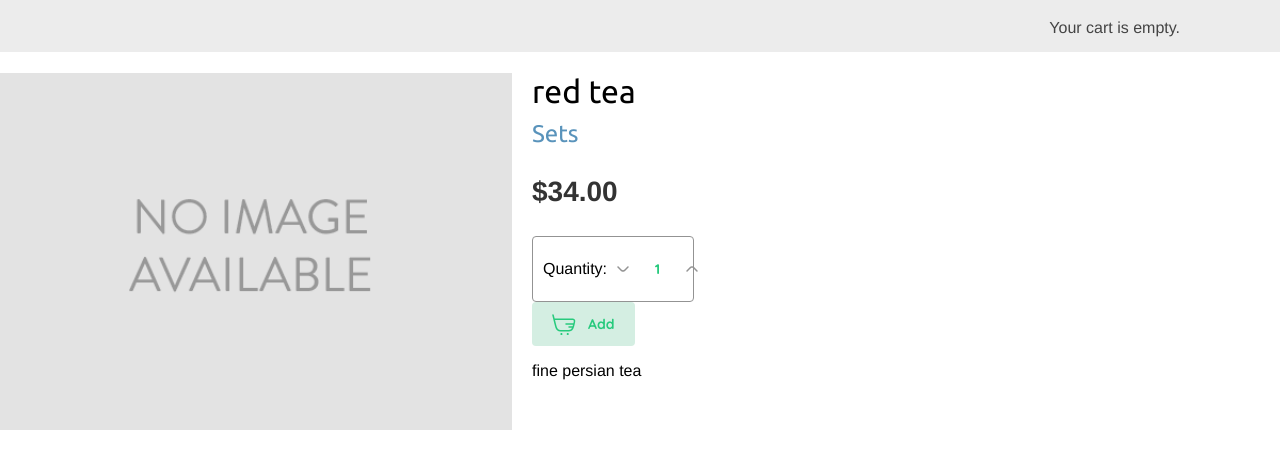
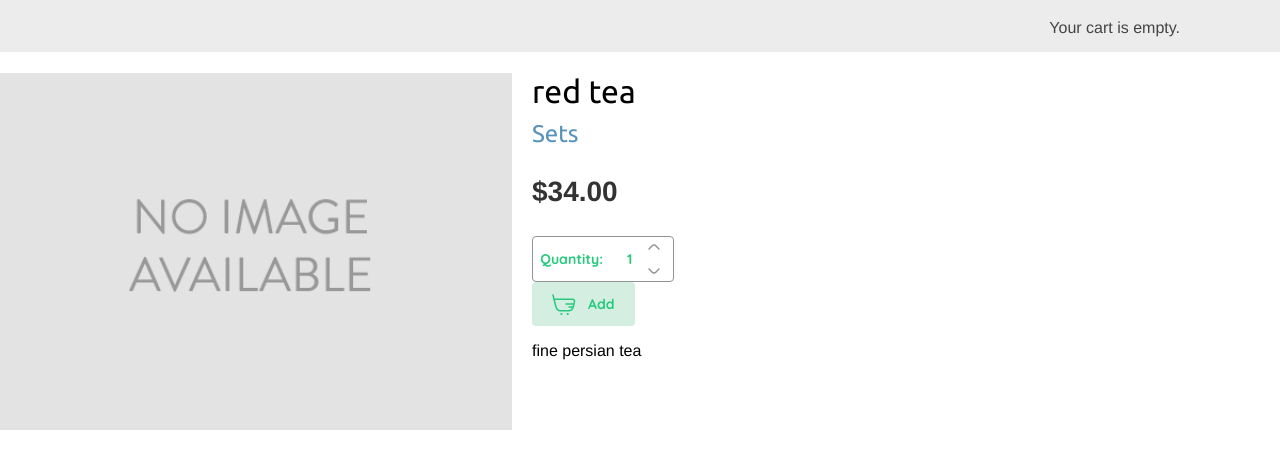
Before and after one commit to WolfExpert/DjangoMyShop, a Django app: a page that uses shop/templates/shop/product/detail.html in a window 1280 px wide. Shown: the part 290-759 px from the top of the page. Run offline with Django 5.2, Linux system fonts and the light colour scheme; data comes from the database, SQL or seed files in the repository; both versions use the stored data as it was after the commit.

Commit message:
general html-css improved

```diff
--- a/shop/static/css/base.css
+++ b/shop/static/css/base.css
@@ -1260,3 +1260,145 @@ nav ul li ul li:hover>a {
         flex-grow: 0;
     }
 }
+
+
+@media (max-width: 500px) {
+    .site-nav {
+        align-items: center;
+        flex: none;
+        order: 1;
+        flex-grow: 0;
+        gap: 0;
+        grid-gap: 0;
+        width: 300px;
+        margin: 0;
+        padding: 0;
+    }
+
+    nav {
+        display: flex;
+        justify-content: space-between;
+        align-items: center;
+        background-color: #fff;
+        color: #000;
+        padding-top: 0px;
+        padding-bottom: 0px;
+        grid-gap: 0;
+        width: 300px;
+        margin: 0;
+        padding: 0;
+    }
+
+    nav ul {
+        display: flex;
+        list-style: none;
+        justify-content: center;
+        flex-direction: row;
+        align-items: center;
+        padding: 0px;
+        width: 290px;
+        height: 10px;
+        grid-gap: 10px;
+        flex: none;
+        order: 1;
+        flex-grow: 0;
+    }
+
+    nav ul li {
+        position: relative;
+        display: flex;
+        flex-direction: row;
+        align-items: center;
+        padding: 0px;
+        margin: 0;
+    }
+
+    nav ul li a {
+        display: block;
+        padding: 0px;
+        color: #253D4E;
+        text-decoration: none;
+        font-weight: 700;
+        font-family: 'Quicksand';
+        font-style: normal;
+        font-size: 10px;
+        line-height: 16px;
+        background-color: white;
+    }
+
+    nav ul li ul {
+        position: absolute;
+        top: 100%;
+        left: 0;
+        background-color: #fff;
+        z-index: 1;
+    }
+
+    nav ul li:hover>ul {
+        display: block;
+    }
+
+    nav ul li ul li {
+        width: 100px;
+        position: relative;
+    }
+
+    nav ul li ul li a {
+        padding: 10px;
+    }
+
+    nav ul li ul li:hover>a {
+        background-color: #ccc;
+    }
+
+    nav ul li a img {
+        width: 11px;
+        height: 11px;
+        margin-left: 0px;
+        top: 2px;
+        position: relative;
+    }
+}
+
+.no-decoration {
+    text-decoration: none;
+}
+
+.phone-calls:hover .phone-calls__icon {
+    filter: brightness(0) saturate(100%) invert(63%) sepia(36%) saturate(798%) hue-rotate(99deg) brightness(94%) contrast(94%);
+    transition: 0.3s;
+}
+
+.phone-calls:hover .phone-details a {
+    filter: brightness(0) saturate(100%) invert(63%) sepia(36%) saturate(798%) hue-rotate(99deg) brightness(94%) contrast(94%);
+    transition: 0.3s;
+}
+
+.effect-shine:hover {
+    -webkit-mask-image: linear-gradient(-150deg, rgba(154, 61, 61, 0.6) 30%, #c41f1f 50%, rgba(151, 13, 13, 0.6) 70%);
+    mask-image: linear-gradient(-150deg, rgba(154, 61, 61, 0.6) 30%, #c41f1f 50%, rgba(151, 13, 13, 0.6) 70%);
+    -webkit-mask-size: 200%;
+    mask-size: 200%;
+    animation: shine 1.5s infinite;
+    cursor: pointer;
+}
+
+@-webkit-keyframes shine {
+    from {
+        -webkit-mask-position: 150%;
+    }
+
+    to {
+        -webkit-mask-position: -50%;
+    }
+}
+
+@keyframes shine {
+    from {
+        -webkit-mask-position: 150%;
+    }
+
+    to {
+        -webkit-mask-position: -50%;
+    }
+}
--- a/shop/static/css/detail.css
+++ b/shop/static/css/detail.css
@@ -33,14 +33,30 @@
 .quantity-selector {
     display: flex;
     align-items: center;
-    justify-content: space-between; /* Adjust to manage spacing */
+    justify-content: space-around; /* Adjust to manage spacing */
     width: 140px; /* Increased width */
     height: 44px;
     background: #FFFFFF;
     border: 0.5px solid #939393;
     border-radius: 4px;
-    padding: 10px;
-    gap: 4px; /* Can reduce if needed */
+    /* padding: 10px; */
+    gap: 0px; /* Can reduce if needed */
+}
+
+.quantity-selector span {
+    font-family: 'Quicksand';
+    font-style: normal;
+    font-weight: 700;
+    font-size: 14px;
+    line-height: 18px;
+    color: #27CA7D;
+}
+
+
+.selector-with-buttons {
+    display: flex;
+    align-items: center;
+    position: relative;
 }
 
 .quantity-selector select {
@@ -55,10 +71,17 @@
     line-height: 18px;
     color: #27CA7D;
     text-align: center;
-    width: 50px; /* Adjusted width */
+    width: 24px; /* Adjusted width */
     height: 100%; /* Takes full height of the container */
     flex-grow: 0;
     flex-shrink: 1;
+}
+
+.control-buttons {
+    display: flex;
+    flex-direction: column;
+    align-items: center;
+    height: 100%;
 }
 
 .quantity-change {
@@ -68,7 +91,6 @@
     border: none;
     padding: 0;
     cursor: pointer;
-    flex-shrink: 0; /* Do not allow these to shrink */
     background-size: contain;
     background-repeat: no-repeat;
     background-position: center;
@@ -76,11 +98,9 @@
 
 .quantity-change.minus {
     background: url(../img/arrowdown.svg) no-repeat center;
-  /*  background-size: contain; /* Ensures the SVG fits the button */
 }
 
 .quantity-change.plus {
     background: url(../img/arrowdown.svg) no-repeat center;
-   /* background-size: contain; /* Ensures the SVG fits the button */
     transform: rotate(180deg); /* Rotates the plus button */
 }
--- a/shop/static/css/list.css
+++ b/shop/static/css/list.css
@@ -123,7 +123,7 @@
     color: #27CA7D;
 }
 
-@media screen and (max-width: 768px) {
+@media screen and (max-width: 1185px) {
     .section-header {
         flex-direction: column;
         height: auto;
@@ -140,7 +140,7 @@
     }
 
     .section-header-sorting_text {
-        font-size: 12px;
+        font-size: 6px;
         line-height: 20px;
         margin-right: 0px;
         margin-bottom: 10px;
--- a/shop/templates/shop/product/detail.html
+++ b/shop/templates/shop/product/detail.html
@@ -23,10 +23,15 @@
             {% csrf_token %}
             <div class="quantity-selector">
                 <span>Quantity:</span>
-                <button type="button" class="quantity-change minus" aria-label="Decrease quantity"></button>
-                {{ cart_product_form.quantity }}  <!-- Django renders the select and options here -->
-                <button type="button" class="quantity-change plus" aria-label="Increase quantity"></button>
+                <div class="selector-with-buttons">
+                    {{ cart_product_form.quantity }} <!-- Django renders the select and options here -->
+                    <div class="control-buttons">
+                        <button type="button" class="quantity-change plus" aria-label="Increase quantity"></button>
+                        <button type="button" class="quantity-change minus" aria-label="Decrease quantity"></button>
+                    </div>
+                </div>
             </div>
+
 
             <button class="add-to-cart-button-small">
                 <span class="add-to-cart-button-small__vector"></span>
```
Also changed, not shown: db.sqlite3.
